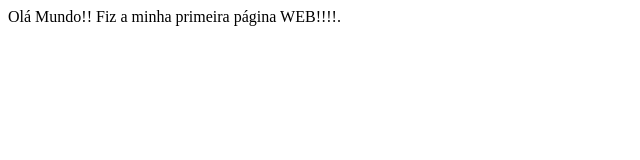
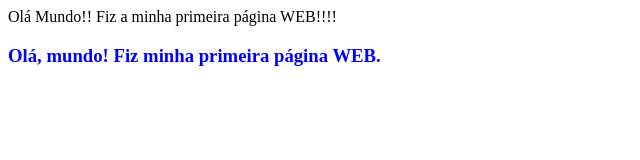
Before and after one commit to IzaiasCF/Projetos-HTML, a plain HTML site: page minhaprimeirapaginaWEB.html in a window 1280 px wide. Shown: the whole page, without its empty margins (0-640 px from the left). Drawn offline with Linux system fonts and the light colour scheme.

Commit message:
add commit

```diff
--- a/minhaprimeirapaginaWEB.html
+++ b/minhaprimeirapaginaWEB.html
@@ -6,6 +6,7 @@
   </head>
 
   <body>
-    Olá Mundo!! Fiz a minha primeira página WEB!!!!.
+    Olá Mundo!! Fiz a minha primeira página WEB!!!!
+    <h3 style="color: blue">Olá, mundo! Fiz minha primeira página WEB.</h3>
   </body>
 </html>
```
